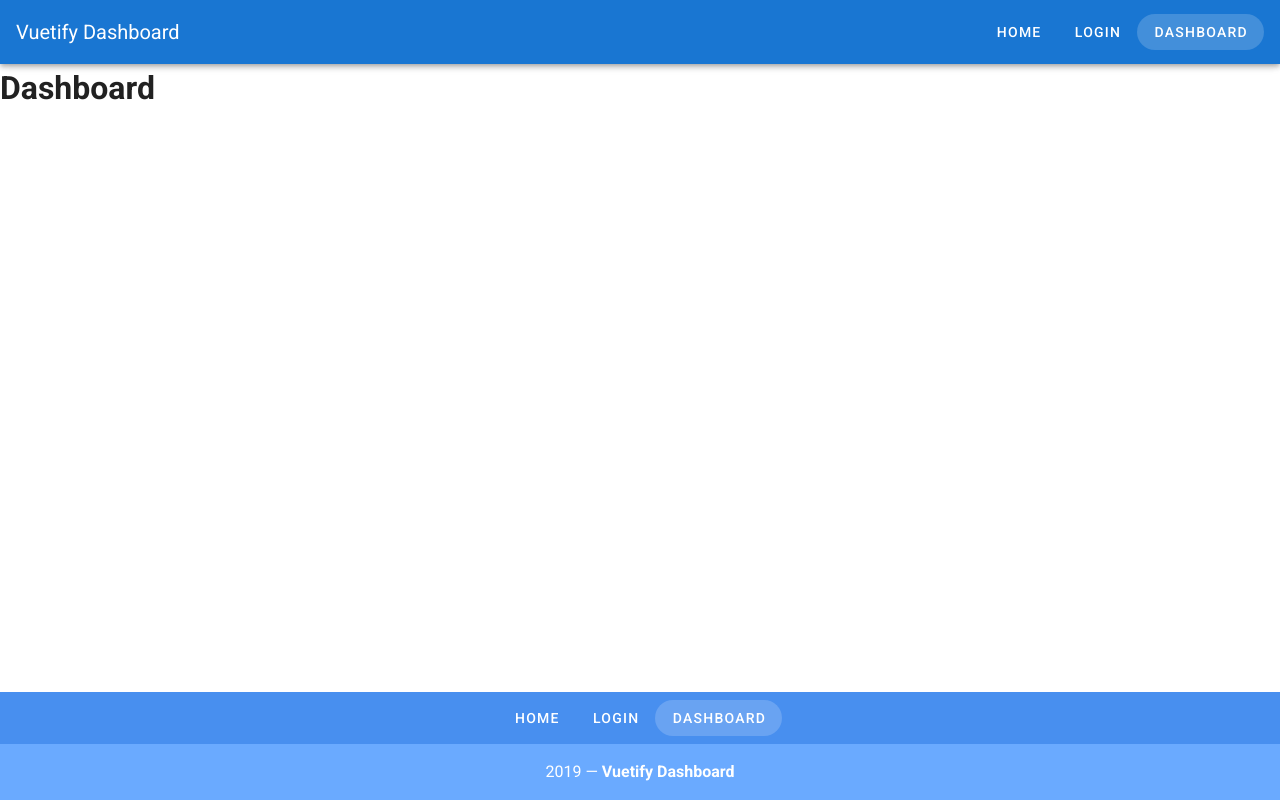
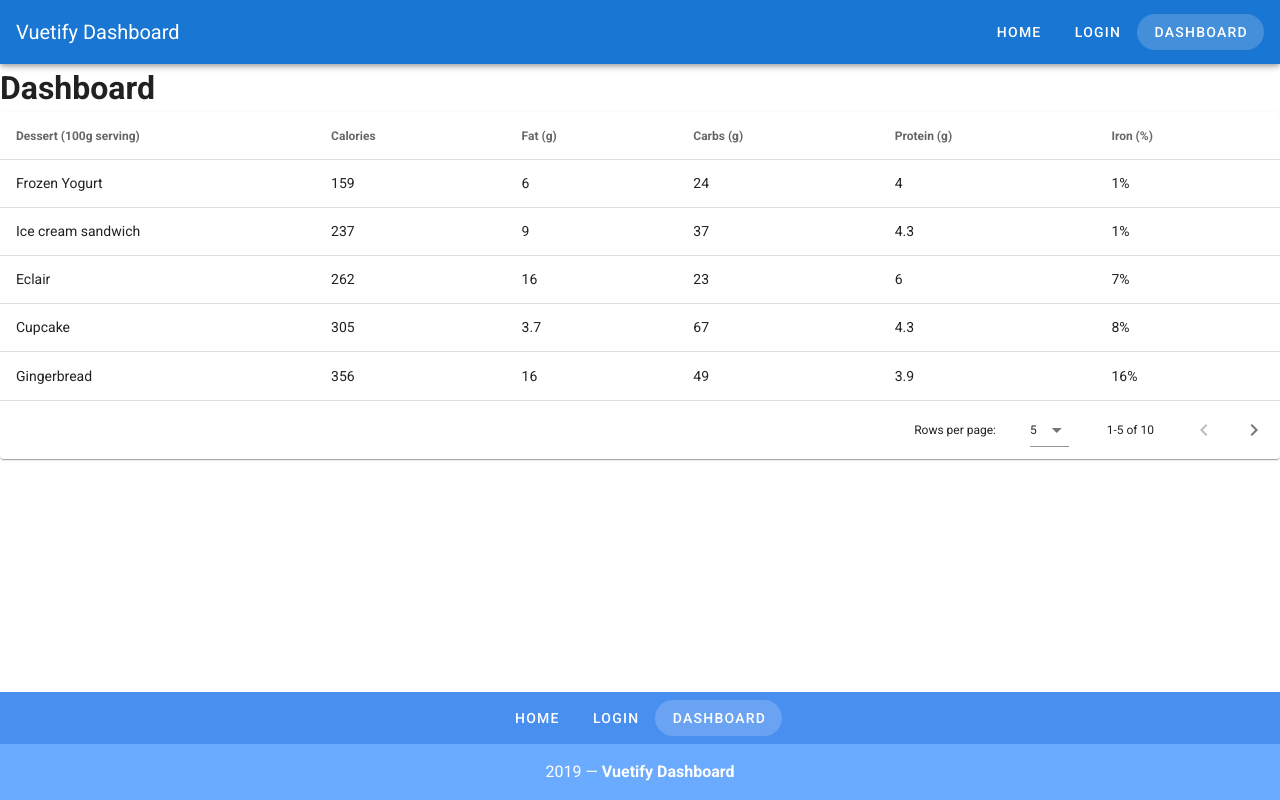
Before and after one commit to Code-Pop/beautify-with-vuetify, a Vue app: page /dashboard in a window 1280 px wide. Built offline with nearby package versions, Linux system fonts and the light colour scheme.

Commit message:
:sparkles: Add data table demo to Dashboard Page

```diff
--- a/src/views/Dashboard.vue
+++ b/src/views/Dashboard.vue
@@ -1,12 +1,117 @@
 <template>
   <div>
     <h1>Dashboard</h1>
+    <v-data-table
+      :headers="headers"
+      :items="desserts"
+      :items-per-page="5"
+      class="elevation-1"
+    ></v-data-table>
   </div>
 </template>
 
 <script>
   export default {
-    name: 'DashboardPage'
+    name: 'DashboardPage',
+    data () {
+      return {
+        headers: [
+          {
+            text: 'Dessert (100g serving)',
+            align: 'left',
+            sortable: false,
+            value: 'name',
+          },
+          { text: 'Calories', value: 'calories' },
+          { text: 'Fat (g)', value: 'fat' },
+          { text: 'Carbs (g)', value: 'carbs' },
+          { text: 'Protein (g)', value: 'protein' },
+          { text: 'Iron (%)', value: 'iron' },
+        ],
+        desserts: [
+          {
+            name: 'Frozen Yogurt',
+            calories: 159,
+            fat: 6.0,
+            carbs: 24,
+            protein: 4.0,
+            iron: '1%',
+          },
+          {
+            name: 'Ice cream sandwich',
+            calories: 237,
+            fat: 9.0,
+            carbs: 37,
+            protein: 4.3,
+            iron: '1%',
+          },
+          {
+            name: 'Eclair',
+            calories: 262,
+            fat: 16.0,
+            carbs: 23,
+            protein: 6.0,
+            iron: '7%',
+          },
+          {
+            name: 'Cupcake',
+            calories: 305,
+            fat: 3.7,
+            carbs: 67,
+            protein: 4.3,
+            iron: '8%',
+          },
+          {
+            name: 'Gingerbread',
+            calories: 356,
+            fat: 16.0,
+            carbs: 49,
+            protein: 3.9,
+            iron: '16%',
+          },
+          {
+            name: 'Jelly bean',
+            calories: 375,
+            fat: 0.0,
+            carbs: 94,
+            protein: 0.0,
+            iron: '0%',
+          },
+          {
+            name: 'Lollipop',
+            calories: 392,
+            fat: 0.2,
+            carbs: 98,
+            protein: 0,
+            iron: '2%',
+          },
+          {
+            name: 'Honeycomb',
+            calories: 408,
+            fat: 3.2,
+            carbs: 87,
+            protein: 6.5,
+            iron: '45%',
+          },
+          {
+            name: 'Donut',
+            calories: 452,
+            fat: 25.0,
+            carbs: 51,
+            protein: 4.9,
+            iron: '22%',
+          },
+          {
+            name: 'KitKat',
+            calories: 518,
+            fat: 26.0,
+            carbs: 65,
+            protein: 7,
+            iron: '6%',
+          },
+        ],
+      }
+    },
   }
 </script>
 
```
